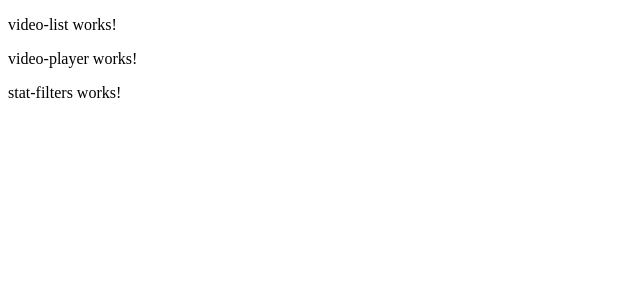
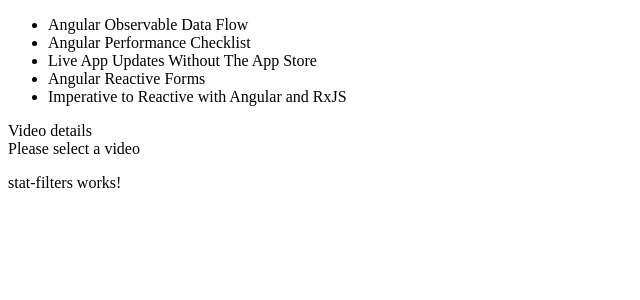
Before and after one commit to AntonyBaasan/AngularVideoApp, an Angular app: page /dashboard in a window 1280 px wide. Shown: the top 300 px of the page, without its empty margins (0-640 px from the left). Built offline with nearby package versions, Linux system fonts and the light colour scheme.

Commit message:
pass video player component

```diff
--- a/src/app/app-routing.module.ts
+++ b/src/app/app-routing.module.ts
@@ -8,7 +8,8 @@
     path: 'dashboard',
     loadChildren: () =>
       import('./dashboard/dashboard.module').then(m => m.DashboardModule)
-  }
+  },
+  { path: '**', redirectTo: 'dashboard'}
 ];
 
 @NgModule({
--- a/src/app/dashboard/video-dashboard/video-dashboard.component.html
+++ b/src/app/dashboard/video-dashboard/video-dashboard.component.html
@@ -1 +1,7 @@
-<app-video-list></app-video-list>
+<app-video-list
+    [videoList]="videoList"
+    [selectedVideo]="selected"
+    (onSelectVideo)="videoSelected($event)"></app-video-list>
+<app-video-player [video]="selected"></app-video-player>
+
+<app-stat-filters></app-stat-filters>
--- a/src/app/dashboard/video-dashboard/video-dashboard.component.ts
+++ b/src/app/dashboard/video-dashboard/video-dashboard.component.ts
@@ -7,9 +7,205 @@
 })
 export class VideoDashboardComponent implements OnInit {
 
-  constructor() { }
+  videoList: any = [];
+  selected: any = null;
+  constructor() {
+    this.videoList = data;
+  }
 
   ngOnInit() {
   }
 
+  videoSelected(video){
+    this.selected = video;
+  }
+
 }
+
+const data = [
+  {
+    "title": "Angular Observable Data Flow",
+    "author": "Kyle Cordes",
+    "id": "JPuqluYYa-o",
+    "viewDetails": [
+      {
+        "age": 17,
+        "region": "North America",
+        "date": "2016-03-23"
+      },
+      {
+        "age": 27,
+        "region": "North America",
+        "date": "2016-03-23"
+      },
+      {
+        "age": 37,
+        "region": "North America",
+        "date": "2016-03-23"
+      },
+      {
+        "age": 47,
+        "region": "Europe",
+        "date": "2016-03-24"
+      },
+      {
+        "age": 37,
+        "region": "North America",
+        "date": "2016-03-24"
+      },
+      {
+        "age": 17,
+        "region": "North America",
+        "date": "2016-03-25"
+      }
+    ]
+  },
+  {
+    "title": "Angular Performance Checklist",
+    "author": "Paul Spears",
+    "id": "cxqRijt9LbQ",
+    "viewDetails": [
+      {
+        "age": 36,
+        "region": "North America",
+        "date": "2016-06-23"
+      },
+      {
+        "age": 30,
+        "region": "North America",
+        "date": "2016-06-23"
+      },
+      {
+        "age": 54,
+        "region": "North America",
+        "date": "2016-07-23"
+      },
+      {
+        "age": 43,
+        "region": "Europe",
+        "date": "2016-0-24"
+      },
+      {
+        "age": 32,
+        "region": "North America",
+        "date": "2016-08-24"
+      },
+      {
+        "age": 32,
+        "region": "North America",
+        "date": "2016-08-25"
+      }
+    ]
+  },
+  {
+    "title": "Live App Updates Without The App Store",
+    "author": "Sani Yusuf",
+    "id": "s10wrXA-a7Y",
+    "viewDetails": [
+      {
+        "age": 17,
+        "region": "North America",
+        "date": "2016-03-23"
+      },
+      {
+        "age": 27,
+        "region": "North America",
+        "date": "2016-03-23"
+      },
+      {
+        "age": 37,
+        "region": "North America",
+        "date": "2016-03-23"
+      },
+      {
+        "age": 47,
+        "region": "Europe",
+        "date": "2016-03-24"
+      },
+      {
+        "age": 37,
+        "region": "North America",
+        "date": "2016-03-24"
+      },
+      {
+        "age": 17,
+        "region": "North America",
+        "date": "2016-03-25"
+      }
+    ]
+  },
+  {
+    "title": "Angular Reactive Forms",
+    "author": "Jack Balbes",
+    "id": "A_Rq6ZsoXpI",
+    "viewDetails": [
+      {
+        "age": 36,
+        "region": "North America",
+        "date": "2016-06-23"
+      },
+      {
+        "age": 30,
+        "region": "North America",
+        "date": "2016-06-23"
+      },
+      {
+        "age": 54,
+        "region": "North America",
+        "date": "2016-07-23"
+      },
+      {
+        "age": 43,
+        "region": "Europe",
+        "date": "2016-0-24"
+      },
+      {
+        "age": 32,
+        "region": "North America",
+        "date": "2016-08-24"
+      },
+      {
+        "age": 32,
+        "region": "North America",
+        "date": "2016-08-25"
+      }
+    ]
+  },
+  {
+    "title": "Imperative to Reactive with Angular and RxJS",
+    "author": "John Baur",
+    "id": "VJOPsjlbhdg",
+    "viewDetails": [
+      {
+        "age": 17,
+        "region": "North America",
+        "date": "2016-03-23"
+      },
+      {
+        "age": 27,
+        "region": "North America",
+        "date": "2016-03-23"
+      },
+      {
+        "age": 37,
+        "region": "North America",
+        "date": "2016-03-23"
+      },
+      {
+        "age": 47,
+        "region": "Europe",
+        "date": "2016-03-24"
+      },
+      {
+        "age": 37,
+        "region": "North America",
+        "date": "2016-03-24"
+      },
+      {
+        "age": 17,
+        "region": "North America",
+        "date": "2016-03-25"
+      }
+    ]
+  }
+]
--- a/src/app/dashboard/video-list/video-list.component.html
+++ b/src/app/dashboard/video-list/video-list.component.html
@@ -1,3 +1,10 @@
-<p>video-list works!</p>
-
-<app-video-player></app-video-player>
+<ul>
+    <li *ngFor="let v of videoList">
+        <a [class.active]="selectedVideo === v" (click)="onSelect(v)">{{v.title}}</a>
+        <!-- <ul>
+            <li *ngFor="let detail of v.viewDetails">
+                {{detail.age}} ({{detail.date}})
+            </li>
+        </ul> -->
+    </li>
+</ul>
--- a/src/app/dashboard/video-list/video-list.component.scss
+++ b/src/app/dashboard/video-list/video-list.component.scss
@@ -0,0 +1,3 @@
+.active{
+    background-color: lightgrey;
+}
--- a/src/app/dashboard/video-list/video-list.component.ts
+++ b/src/app/dashboard/video-list/video-list.component.ts
@@ -1,4 +1,4 @@
-import { Component, OnInit } from '@angular/core';
+import { Component, OnInit, Input, Output, EventEmitter } from '@angular/core';
 
 @Component({
   selector: 'app-video-list',
@@ -6,10 +6,25 @@
   styleUrls: ['./video-list.component.scss']
 })
 export class VideoListComponent implements OnInit {
+  @Input() videoList: any = [];
+  @Input() selectedVideo: any = null;
 
-  constructor() { }
+  @Output() onSelectVideo: EventEmitter<any> = new EventEmitter();
+
+  constructor() {
+  }
 
   ngOnInit() {
   }
 
+  onSelect(video) {
+    this.onSelectVideo.emit(video);
+  }
+
+  isSelected(video) {
+    if(this.selectedVideo && this.selectedVideo.id == video.id){
+      return true;
+    }
+    // return this.selectedVideo === video;
+  }
 }
--- a/src/app/dashboard/video-player/video-player.component.html
+++ b/src/app/dashboard/video-player/video-player.component.html
@@ -1,3 +1,8 @@
-<p>video-player works!</p>
 
-<app-stat-filters></app-stat-filters>
+<div>Video details</div>
+<div *ngIf="!video">Please select a video</div>
+<div *ngIf="video">
+
+<div>{{video.title}}</div>
+
+</div>
--- a/src/app/dashboard/video-player/video-player.component.ts
+++ b/src/app/dashboard/video-player/video-player.component.ts
@@ -1,4 +1,4 @@
-import { Component, OnInit } from '@angular/core';
+import { Component, OnInit, Input } from '@angular/core';
 
 @Component({
   selector: 'app-video-player',
@@ -6,7 +6,7 @@
   styleUrls: ['./video-player.component.scss']
 })
 export class VideoPlayerComponent implements OnInit {
-
+  @Input() video: any = null;
   constructor() { }
 
   ngOnInit() {
```
